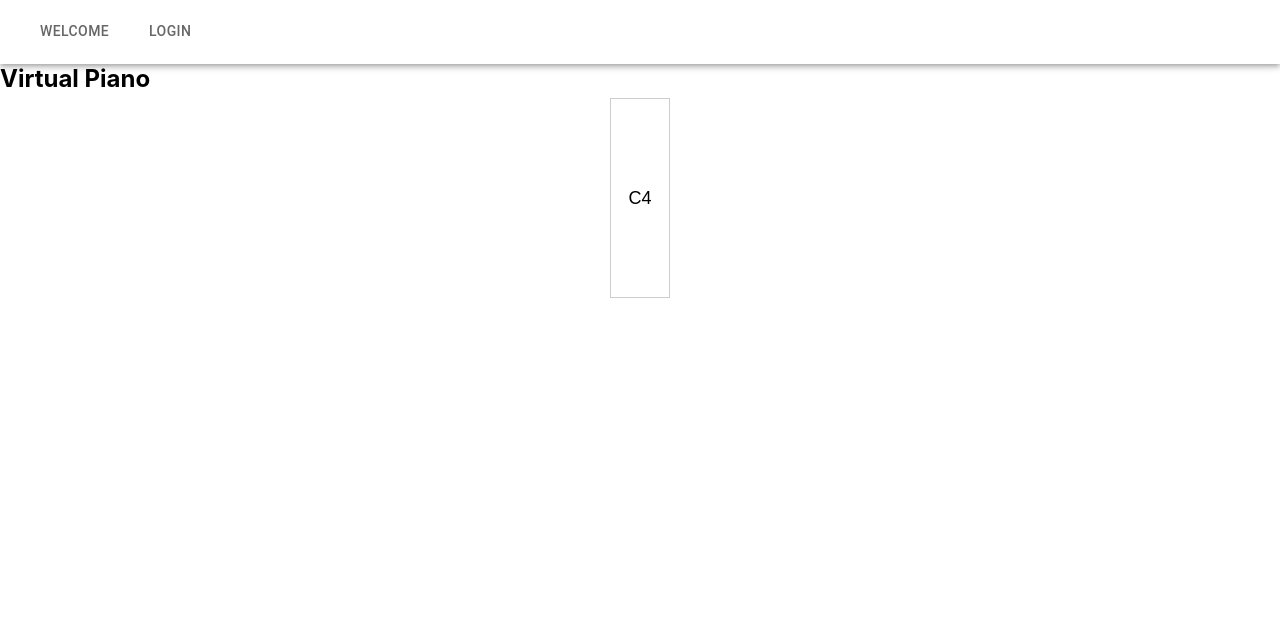
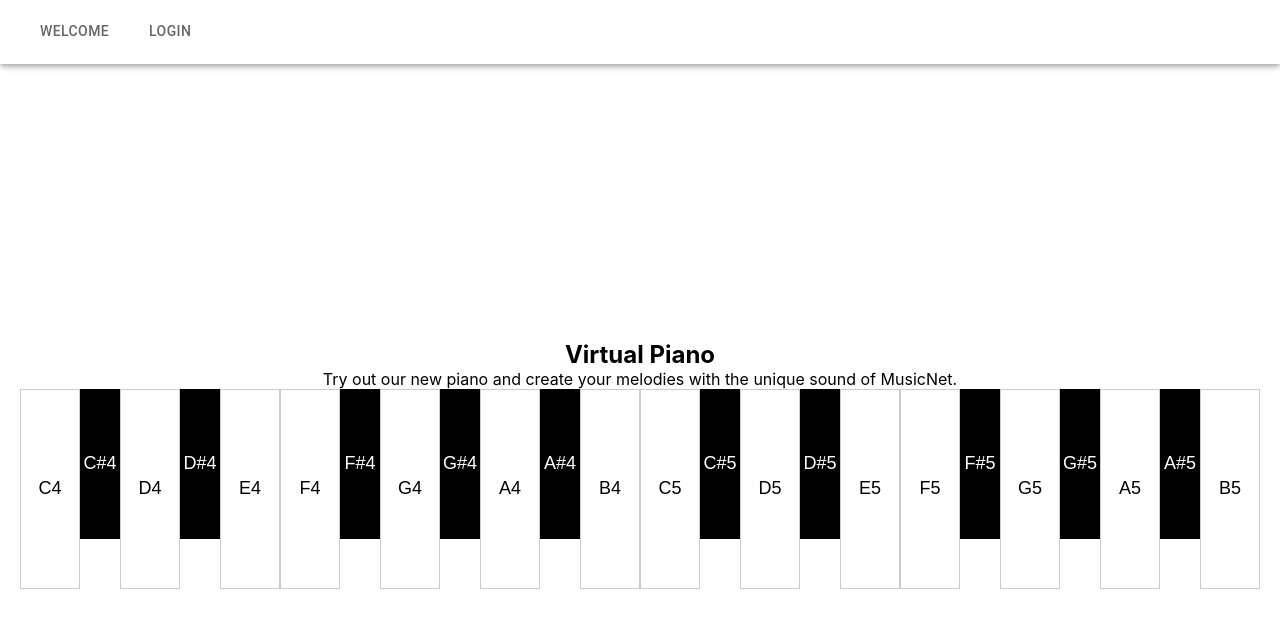
Before and after one commit to NivCaduri/MusicNet, a React (Create React App) app: page /piano in a window 1280 px wide. Shown: the top 628 px of the page. Built offline with nearby package versions, Linux system fonts and the light colour scheme.

Commit message:
Piano Update

```diff
--- a/src/piano/Piano.js
+++ b/src/piano/Piano.js
@@ -3,21 +3,56 @@ import React, { Component } from 'react';
 // Define your piano notes and import the corresponding sound files
 const pianoNotes = [
   { note: 'C4', sound: require('./PianoA.wav') },
-  // Add more notes here
+  { note: 'C#4', sound: require('./PianoA.wav') },
+  { note: 'D4', sound: require('./PianoA.wav') },
+  { note: 'D#4', sound: require('./PianoA.wav') },
+  { note: 'E4', sound: require('./PianoA.wav') },
+  { note: 'F4', sound: require('./PianoA.wav') },
+  { note: 'F#4', sound: require('./PianoA.wav') },
+  { note: 'G4', sound: require('./PianoA.wav') },
+  { note: 'G#4', sound: require('./PianoA.wav') },
+  { note: 'A4', sound: require('./PianoA.wav') },
+  { note: 'A#4', sound: require('./PianoA.wav') },
+  { note: 'B4', sound: require('./PianoA.wav') },
+  { note: 'C5', sound: require('./PianoA.wav') }, // Second octave
+  { note: 'C#5', sound: require('./PianoA.wav') },
+  { note: 'D5', sound: require('./PianoA.wav') },
+  { note: 'D#5', sound: require('./PianoA.wav') },
+  { note: 'E5', sound: require('./PianoA.wav') },
+  { note: 'F5', sound: require('./PianoA.wav') },
+  { note: 'F#5', sound: require('./PianoA.wav') },
+  { note: 'G5', sound: require('./PianoA.wav') },
+  { note: 'G#5', sound: require('./PianoA.wav') },
+  { note: 'A5', sound: require('./PianoA.wav') },
+  { note: 'A#5', sound: require('./PianoA.wav') },
+  { note: 'B5', sound: require('./PianoA.wav') },
 ];
 
-const buttonStyle = {
+const whiteKeyStyle = {
   width: '60px',
   height: '200px',
-  margin: '5px',
+  margin: '0',
+  padding: '0',
   fontSize: '18px',
   backgroundColor: 'white',
   border: '1px solid #ccc',
+  display: 'inline-block',
+  verticalAlign: 'top', // Align the top of the buttons
+  color: 'black', // Set the text color for white keys
 };
 
-const activeButtonStyle = {
-  ...buttonStyle,
-  backgroundColor: '#ffcc00',
+const blackKeyStyle = {
+  width: '40px',
+  height: '150px',
+  margin: '0',
+  padding: '0',
+  fontSize: '18px',
+  backgroundColor: 'black',
+  color: 'white',
+  border: '1px solid #000',
+  display: 'inline-block',
+  verticalAlign: 'top', // Align the top of the buttons
+  color: 'white', // Set the text color for black keys
 };
 
 class Piano extends Component {
@@ -29,32 +64,43 @@ class Piano extends Component {
     };
   }
 
-  // Handle button click to play the note
+  // Handle button click to play the note and change the background color
   handleNoteClick = (note) => {
-    const audio = new Audio(note.sound.default);
+    const audio = new Audio(note.sound);
     audio.play();
     this.setState({ activeNote: note.note });
   };
 
   render() {
     return (
-      <div>
+      <div
+        style={{
+          display: 'flex',
+          flexDirection: 'column',
+          justifyContent: 'center', // Center both horizontally and vertically
+          alignItems: 'center', // Center both horizontally and vertically
+          height: '100vh', // Set the height of the container to the full viewport height
+        }}
+      >
         <h1>Virtual Piano</h1>
-        <div
-          style={{
-            display: 'flex',
-            justifyContent: 'center',
-            alignItems: 'flex-end',
-          }}
-        >
+        <p>Try out our new piano and create your melodies with the unique sound of MusicNet.</p>
+        <div>
           {pianoNotes.map((note) => (
             <button
               key={note.note}
               onClick={() => this.handleNoteClick(note)}
               style={
-                this.state.activeNote === note.note
-                  ? activeButtonStyle
-                  : buttonStyle
+                note.note.includes('#')
+                  ? {
+                      ...blackKeyStyle,
+                      backgroundColor: this.state.activeNote === note.note ? '#ffffcc' : 'black',
+                      color: this.state.activeNote === note.note ? 'black' : 'white',
+                    }
+                  : {
+                      ...whiteKeyStyle,
+                      backgroundColor: this.state.activeNote === note.note ? '#ffffcc' : 'white',
+                      color: this.state.activeNote === note.note ? 'black' : 'black',
+                    }
               }
             >
               {note.note}
```
